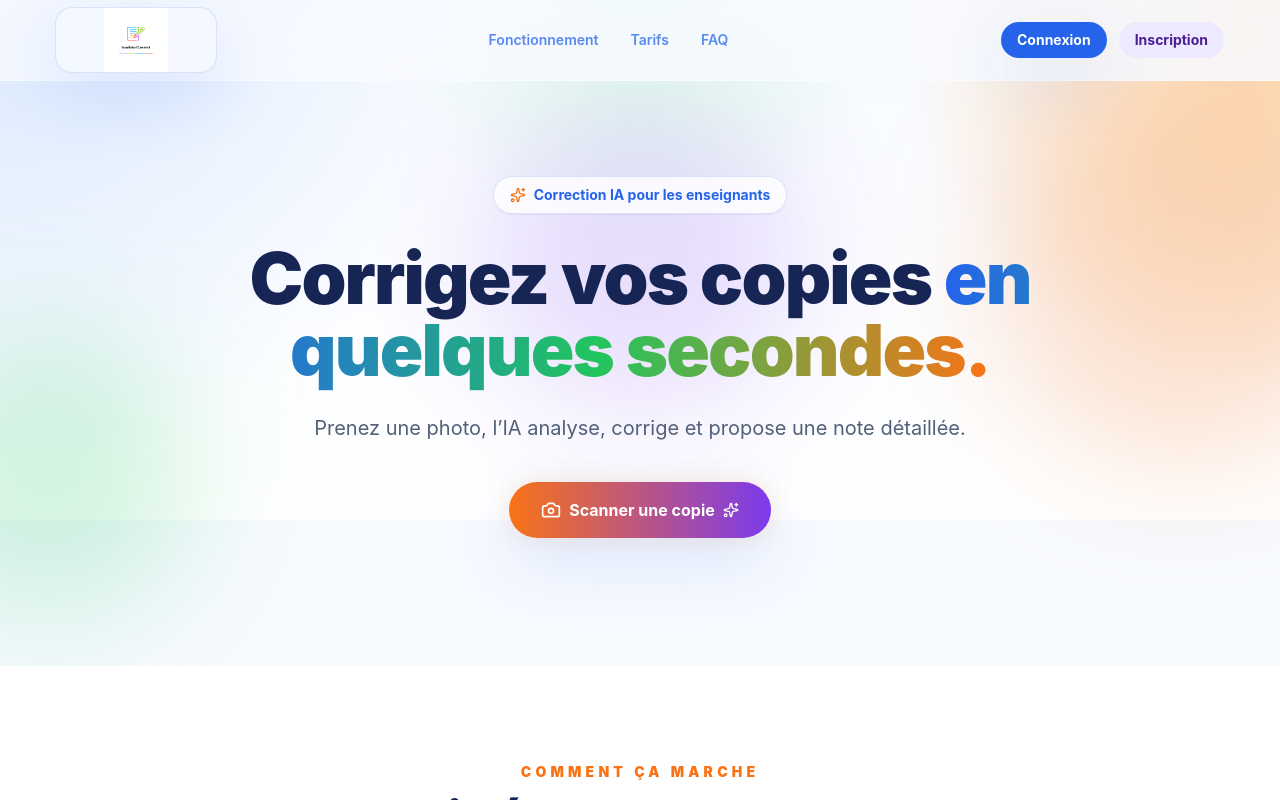
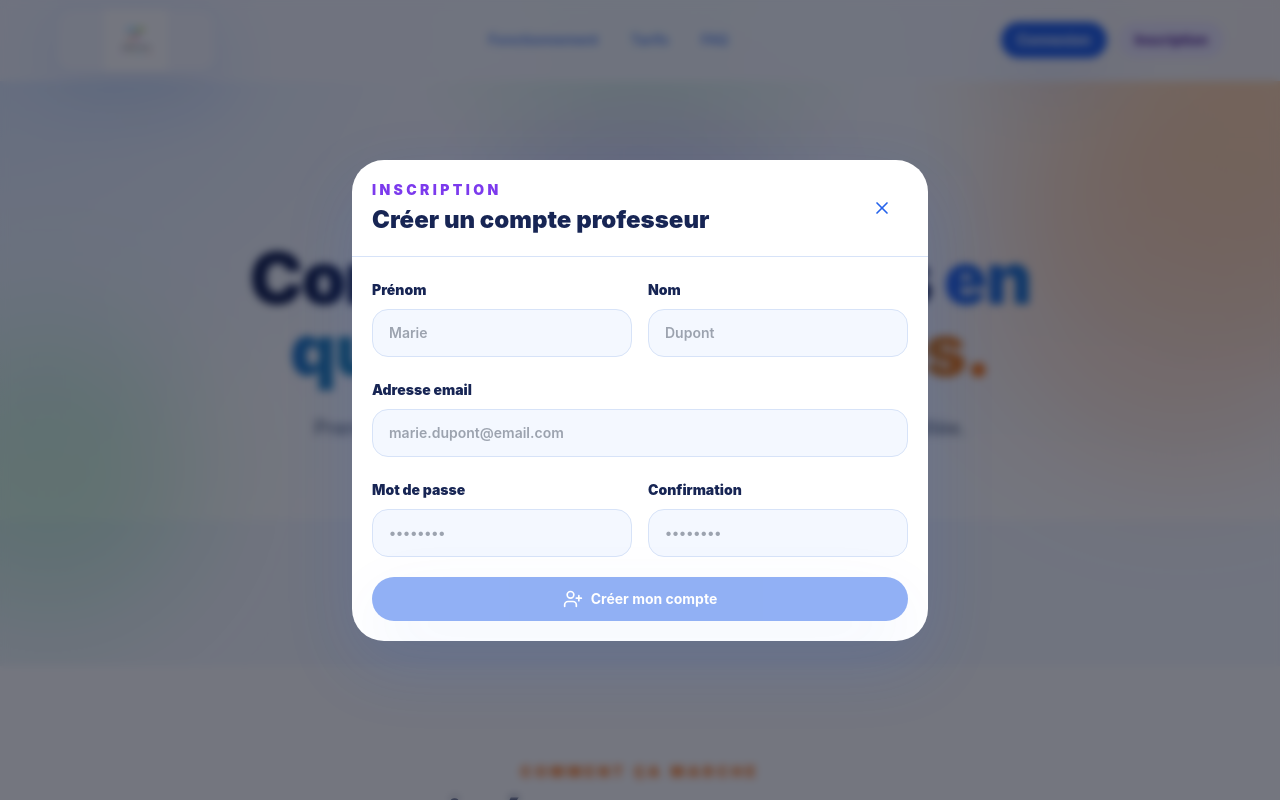
Before and after one commit to gaelndb/teach-and-correct, a React (Vite) app in the folder frontend/: page / in a window 1280 px wide. Both pictures are taken after a click on the button "Inscription". Shown: the top 800 px of the page. Built offline with nearby package versions, Linux system fonts and the light colour scheme.

Commit message:
feat(landing): add signup modal

```diff
--- a/frontend/src/App.tsx
+++ b/frontend/src/App.tsx
@@ -2,17 +2,42 @@ import { useState } from 'react'
 
 import { DashboardPage } from '@/pages/dashboard-page'
 import { LandingPage } from '@/pages/landing-page'
+import type { SignupFormValues } from '@/components/landing/signup-modal'
 
 type CurrentPage = 'landing' | 'dashboard'
 
+type RegisteredTeacher = {
+  firstName: string
+  lastName: string
+}
+
 function App() {
   const [currentPage, setCurrentPage] = useState<CurrentPage>('landing')
+  const [registeredTeacher, setRegisteredTeacher] = useState<RegisteredTeacher | null>(null)
+
+  function handleSignup(values: SignupFormValues) {
+    setRegisteredTeacher({
+      firstName: values.firstName.trim(),
+      lastName: values.lastName.trim(),
+    })
+    setCurrentPage('dashboard')
+  }
 
   if (currentPage === 'dashboard') {
-    return <DashboardPage onBackToLanding={() => setCurrentPage('landing')} />
+    return (
+      <DashboardPage
+        teacher={registeredTeacher}
+        onBackToLanding={() => setCurrentPage('landing')}
+      />
+    )
   }
 
-  return <LandingPage onOpenDashboard={() => setCurrentPage('dashboard')} />
+  return (
+    <LandingPage
+      onOpenDashboard={() => setCurrentPage('dashboard')}
+      onSignup={handleSignup}
+    />
+  )
 }
 
 export default App
--- a/frontend/src/components/landing/landing-header.tsx
+++ b/frontend/src/components/landing/landing-header.tsx
@@ -9,9 +9,10 @@ const navigationItems = [
 
 type LandingHeaderProps = {
   onOpenDashboard: () => void
+  onOpenSignup: () => void
 }
 
-export function LandingHeader({ onOpenDashboard }: LandingHeaderProps) {
+export function LandingHeader({ onOpenDashboard, onOpenSignup }: LandingHeaderProps) {
   return (
     <header className="fixed inset-x-0 top-0 z-50 border-b border-white/50 bg-background/85 backdrop-blur-xl">
       <div className="container flex h-20 items-center justify-between">
@@ -29,7 +30,7 @@ export function LandingHeader({ onOpenDashboard }: LandingHeaderProps) {
           <Button size="sm" onClick={onOpenDashboard}>
             Connexion
           </Button>
-          <Button size="sm" variant="secondary">
+          <Button size="sm" variant="secondary" onClick={onOpenSignup}>
             Inscription
           </Button>
         </div>
--- /dev/null
+++ b/frontend/src/components/landing/signup-modal.tsx
@@ -0,0 +1,202 @@
+import { X, UserPlus } from 'lucide-react'
+import { FormEvent, useMemo, useState } from 'react'
+
+import { Button } from '@/components/ui/button'
+
+export type SignupFormValues = {
+  firstName: string
+  lastName: string
+  email: string
+  password: string
+  confirmPassword: string
+}
+
+type SignupModalProps = {
+  isOpen: boolean
+  onClose: () => void
+  onSubmit: (values: SignupFormValues) => void
+}
+
+type SignupFormErrors = Partial<Record<keyof SignupFormValues, string>>
+
+const initialFormValues: SignupFormValues = {
+  firstName: '',
+  lastName: '',
+  email: '',
+  password: '',
+  confirmPassword: '',
+}
+
+function validateSignupForm(values: SignupFormValues): SignupFormErrors {
+  const errors: SignupFormErrors = {}
+
+  if (!values.firstName.trim()) {
+    errors.firstName = 'Le prénom est obligatoire.'
+  }
+
+  if (!values.lastName.trim()) {
+    errors.lastName = 'Le nom est obligatoire.'
+  }
+
+  if (!values.email.trim()) {
+    errors.email = 'L’adresse email est obligatoire.'
+  } else if (!values.email.includes('@')) {
+    errors.email = 'L’adresse email doit contenir un @.'
+  }
+
+  if (!values.password) {
+    errors.password = 'Le mot de passe est obligatoire.'
+  }
+
+  if (!values.confirmPassword) {
+    errors.confirmPassword = 'La confirmation du mot de passe est obligatoire.'
+  } else if (values.password !== values.confirmPassword) {
+    errors.confirmPassword = 'Les mots de passe doivent être identiques.'
+  }
+
+  return errors
+}
+
+export function SignupModal({ isOpen, onClose, onSubmit }: SignupModalProps) {
+  const [formValues, setFormValues] = useState<SignupFormValues>(initialFormValues)
+  const [touchedFields, setTouchedFields] = useState<Partial<Record<keyof SignupFormValues, boolean>>>({})
+
+  const errors = useMemo(() => validateSignupForm(formValues), [formValues])
+  const isFormValid = Object.keys(errors).length === 0
+
+  if (!isOpen) {
+    return null
+  }
+
+  function updateField(field: keyof SignupFormValues, value: string) {
+    setFormValues((currentValues) => ({
+      ...currentValues,
+      [field]: value,
+    }))
+  }
+
+  function markFieldAsTouched(field: keyof SignupFormValues) {
+    setTouchedFields((currentTouchedFields) => ({
+      ...currentTouchedFields,
+      [field]: true,
+    }))
+  }
+
+  function getErrorMessage(field: keyof SignupFormValues) {
+    if (!touchedFields[field]) {
+      return null
+    }
+
+    return errors[field]
+  }
+
+  function handleSubmit(event: FormEvent<HTMLFormElement>) {
+    event.preventDefault()
+
+    setTouchedFields({
+      firstName: true,
+      lastName: true,
+      email: true,
+      password: true,
+      confirmPassword: true,
+    })
+
+    if (!isFormValid) {
+      return
+    }
+
+    onSubmit(formValues)
+    setFormValues(initialFormValues)
+    setTouchedFields({})
+  }
+
+  return (
+    <div className="fixed inset-0 z-[100] flex items-center justify-center bg-slate-950/55 p-4 backdrop-blur-sm">
+      <div className="w-full max-w-xl overflow-hidden rounded-[2rem] bg-white shadow-soft">
+        <div className="flex items-center justify-between gap-4 border-b border-border p-5">
+          <div>
+            <p className="text-sm font-black uppercase tracking-[0.24em] text-violet">Inscription</p>
+            <h2 className="mt-1 text-2xl font-black text-foreground">Créer un compte professeur</h2>
+          </div>
+          <Button variant="ghost" size="sm" onClick={onClose} aria-label="Fermer la fenêtre d’inscription">
+            <X className="h-5 w-5" />
+          </Button>
+        </div>
+
+        <form className="space-y-5 p-5" onSubmit={handleSubmit} noValidate>
+          <div className="grid gap-4 sm:grid-cols-2">
+            <label className="space-y-2">
+              <span className="text-sm font-black text-foreground">Prénom</span>
+              <input
+                value={formValues.firstName}
+                onBlur={() => markFieldAsTouched('firstName')}
+                onChange={(event) => updateField('firstName', event.target.value)}
+                placeholder="Marie"
+                className="h-12 w-full rounded-2xl border border-border bg-muted/50 px-4 text-sm font-semibold text-foreground outline-none transition focus:border-primary focus:bg-white focus:ring-2 focus:ring-primary/20"
+              />
+              {getErrorMessage('firstName') && <p className="text-sm font-bold text-red-600">{getErrorMessage('firstName')}</p>}
+            </label>
+
+            <label className="space-y-2">
+              <span className="text-sm font-black text-foreground">Nom</span>
+              <input
+                value={formValues.lastName}
+                onBlur={() => markFieldAsTouched('lastName')}
+                onChange={(event) => updateField('lastName', event.target.value)}
+                placeholder="Dupont"
+                className="h-12 w-full rounded-2xl border border-border bg-muted/50 px-4 text-sm font-semibold text-foreground outline-none transition focus:border-primary focus:bg-white focus:ring-2 focus:ring-primary/20"
+              />
+              {getErrorMessage('lastName') && <p className="text-sm font-bold text-red-600">{getErrorMessage('lastName')}</p>}
+            </label>
+          </div>
+
+          <label className="block space-y-2">
+            <span className="text-sm font-black text-foreground">Adresse email</span>
+            <input
+              value={formValues.email}
+              onBlur={() => markFieldAsTouched('email')}
+              onChange={(event) => updateField('email', event.target.value)}
+              placeholder="marie.dupont@email.com"
+              type="email"
+              className="h-12 w-full rounded-2xl border border-border bg-muted/50 px-4 text-sm font-semibold text-foreground outline-none transition focus:border-primary focus:bg-white focus:ring-2 focus:ring-primary/20"
+            />
+            {getErrorMessage('email') && <p className="text-sm font-bold text-red-600">{getErrorMessage('email')}</p>}
+          </label>
+
+          <div className="grid gap-4 sm:grid-cols-2">
+            <label className="space-y-2">
+              <span className="text-sm font-black text-foreground">Mot de passe</span>
+              <input
+                value={formValues.password}
+                onBlur={() => markFieldAsTouched('password')}
+                onChange={(event) => updateField('password', event.target.value)}
+                placeholder="••••••••"
+                type="password"
+                className="h-12 w-full rounded-2xl border border-border bg-muted/50 px-4 text-sm font-semibold text-foreground outline-none transition focus:border-primary focus:bg-white focus:ring-2 focus:ring-primary/20"
+              />
+              {getErrorMessage('password') && <p className="text-sm font-bold text-red-600">{getErrorMessage('password')}</p>}
+            </label>
+
+            <label className="space-y-2">
+              <span className="text-sm font-black text-foreground">Confirmation</span>
+              <input
+                value={formValues.confirmPassword}
+                onBlur={() => markFieldAsTouched('confirmPassword')}
+                onChange={(event) => updateField('confirmPassword', event.target.value)}
+                placeholder="••••••••"
+                type="password"
+                className="h-12 w-full rounded-2xl border border-border bg-muted/50 px-4 text-sm font-semibold text-foreground outline-none transition focus:border-primary focus:bg-white focus:ring-2 focus:ring-primary/20"
+              />
+              {getErrorMessage('confirmPassword') && <p className="text-sm font-bold text-red-600">{getErrorMessage('confirmPassword')}</p>}
+            </label>
+          </div>
+
+          <Button type="submit" disabled={!isFormValid} className="w-full">
+            <UserPlus className="h-5 w-5" />
+            Créer mon compte
+          </Button>
+        </form>
+      </div>
+    </div>
+  )
+}
--- a/frontend/src/pages/dashboard-page.tsx
+++ b/frontend/src/pages/dashboard-page.tsx
@@ -11,10 +11,14 @@ import { StudentTable } from '@/components/dashboard/student-table'
 import type { Student } from '@/types/student'
 
 type DashboardPageProps = {
+  teacher: {
+    firstName: string
+    lastName: string
+  } | null
   onBackToLanding: () => void
 }
 
-export function DashboardPage({ onBackToLanding }: DashboardPageProps) {
+export function DashboardPage({ teacher, onBackToLanding }: DashboardPageProps) {
   const [selectedStudent, setSelectedStudent] = useState<Student>(students[0])
   const [isCopiesModalOpen, setIsCopiesModalOpen] = useState(false)
   const [search, setSearch] = useState('')
@@ -46,7 +50,9 @@ export function DashboardPage({ onBackToLanding }: DashboardPageProps) {
             </Button>
             <div>
               <p className="text-sm font-black uppercase tracking-[0.24em] text-violet">Dashboard professeur</p>
-              <h1 className="mt-1 text-3xl font-black text-foreground">Bonjour, professeur 👋</h1>
+              <h1 className="mt-1 text-3xl font-black text-foreground">
+                Bonjour, {teacher ? `${teacher.firstName} ${teacher.lastName}` : 'professeur'} 👋
+              </h1>
             </div>
           </div>
 
--- a/frontend/src/pages/landing-page.tsx
+++ b/frontend/src/pages/landing-page.tsx
@@ -1,17 +1,31 @@
+import { useState } from 'react'
+
 import { HeroSection } from '@/components/landing/hero-section'
 import { LandingHeader } from '@/components/landing/landing-header'
+import { SignupModal, type SignupFormValues } from '@/components/landing/signup-modal'
 import { WorkflowSection } from '@/components/landing/workflow-section'
 
 type LandingPageProps = {
   onOpenDashboard: () => void
+  onSignup: (values: SignupFormValues) => void
 }
 
-export function LandingPage({ onOpenDashboard }: LandingPageProps) {
+export function LandingPage({ onOpenDashboard, onSignup }: LandingPageProps) {
+  const [isSignupModalOpen, setIsSignupModalOpen] = useState(false)
+
   return (
     <main className="min-h-screen bg-background">
-      <LandingHeader onOpenDashboard={onOpenDashboard} />
+      <LandingHeader
+        onOpenDashboard={onOpenDashboard}
+        onOpenSignup={() => setIsSignupModalOpen(true)}
+      />
       <HeroSection />
       <WorkflowSection />
+      <SignupModal
+        isOpen={isSignupModalOpen}
+        onClose={() => setIsSignupModalOpen(false)}
+        onSubmit={onSignup}
+      />
     </main>
   )
 }
```
